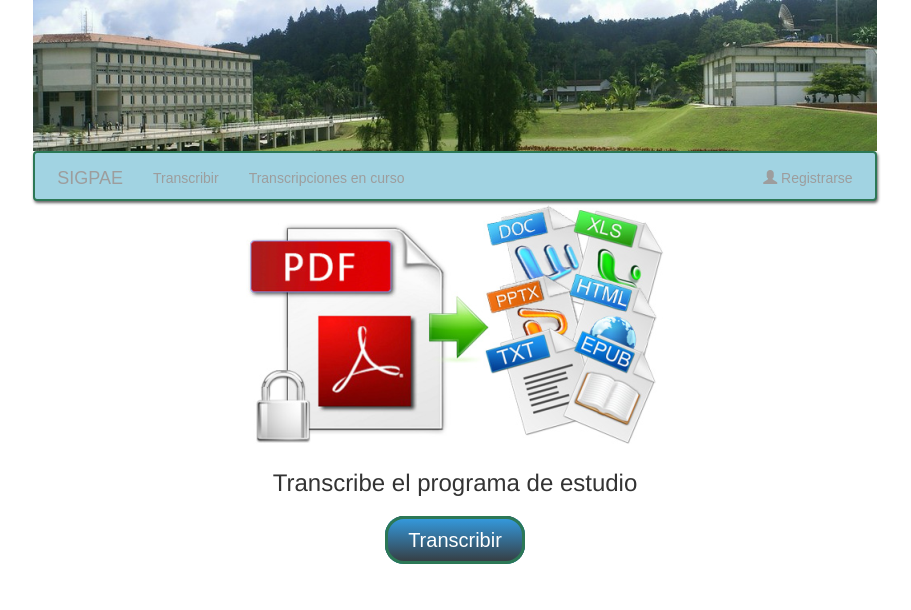
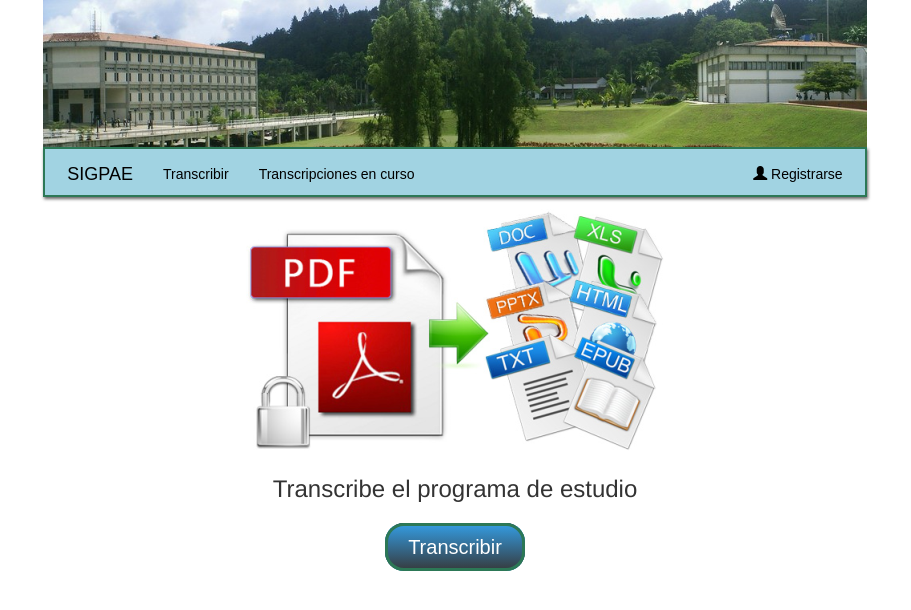
Before and after one commit to 815edwar/SIGPAE, a Django app: page / in a window 1280 px wide. Shown: the top 610 px of the page, without its empty margins (185-1096 px from the left). Run offline with Django 3.2, Linux system fonts and the light colour scheme; some libraries are stand-ins or nearby versions.

Commit message:
fixed some bugs

```diff
--- a/sigpaeHistoricos/models.py
+++ b/sigpaeHistoricos/models.py
@@ -84,4 +84,4 @@ class Pdfs(models.Model):
 
     departamento = models.ForeignKey(Departamento,verbose_name='Departamento', null=True)
 
-    fecha_modificacion = models.DateTimeField(auto_now=True)
+    fecha_modificacion = models.DateTimeField(auto_now=True, null=True)
--- a/static/css/base.css
+++ b/static/css/base.css
@@ -2,6 +2,9 @@ body {
 	height: 100%;
 }
 
+.row{
+  margin: 0;
+}
 #header {
 	margin: auto;
 }
@@ -20,16 +23,27 @@ body {
   border: solid 2px #2C7856;
   position:relative;
   z-index:999;
+  border-radius: 0;
+}
+
+#navbar a{
+  color:black;
+}
+
+#navbar a:hover{
+  color: gray;
 }
 
 .clip-div {
   text-align: center;
 }
-
 .clip{
   width: 80px;
 }
 
+.content{
+  margin-top: 10px;
+}
 #trans {
 	text-align: center;
 }
@@ -70,6 +84,8 @@ body {
   background-color: #a1d3e2;
   padding: 50px;
   margin-top: 10px;
+  margin-left: 0;
+  margin-right: 0;
 }
 
 .bloque{
@@ -192,16 +208,19 @@ body {
   text-decoration: none;
 }
 
-.selectTrans2:hover {
-  background: #c4a3b0;
+/*  background: #c4a3b0;
   background-image: -webkit-linear-gradient(top, #c4a3b0, #3498db);
   background-image: -moz-linear-gradient(top, #c4a3b0, #3498db);
   background-image: -ms-linear-gradient(top, #c4a3b0, #3498db);
   background-image: -o-linear-gradient(top, #c4a3b0, #3498db);
   background-image: linear-gradient(to bottom, #c4a3b0, #3498db);
   text-decoration: none;
-}
+}*/
 
+.selectTrans2 option{
+  background: #FFF;
+  color:#000;
+  }
 
 
 .pdfobject-container {
--- a/templates/base.html
+++ b/templates/base.html
@@ -15,8 +15,8 @@
 </head>
 <body>
 	<div class="row">
-		<div class="col-lg-2 col-md-2 col-xs-2"></div>
-		<div class="col-lg-8 col-md-8 col-xs-8">
+		<div class="col-lg-2 col-md-2 col-xs-2 col-sm-2"></div>
+		<div class="col-lg-8 col-md-8 col-xs-8 col-sm-8">
 			<div >
 				<img id="header" class="img-responsive" src="{% static 'images/usb.JPG'%}">
 			</div>
@@ -37,17 +37,17 @@
 			</nav>
 		</div>
 
-		<div class="col-lg-2 col-md-2 col-xs-2"></div>
+		<div class="col-lg-2 col-md-2 col-xs-2 col-sm-2"></div>
 	</div>
 
 	<div class="row">
-		<div class="col-lg-2 col-md-2 col-xs-2"></div>
-		<div class="col-lg-8 col-md-8 col-xs-8">
+		<div class="col-lg-2 col-md-2 col-xs-2 col-sm-2"></div>
+		<div class=" content col-lg-8 col-md-8 col-xs-8 col-sm-8">
 	        {% block content %}
 	        {% endblock %}
 		</div>
 
-		<div class="col-lg-2 col-md-2 col-xs-2"></div>
+		<div class="col-lg-2 col-md-2 col-xs-2 col-sm-2"></div>
 	</div>
 {% block script %}
 	<script type="text/javascript" src="{% static 'js/jquery-3.1.1.min.js' %}"></script>
```
